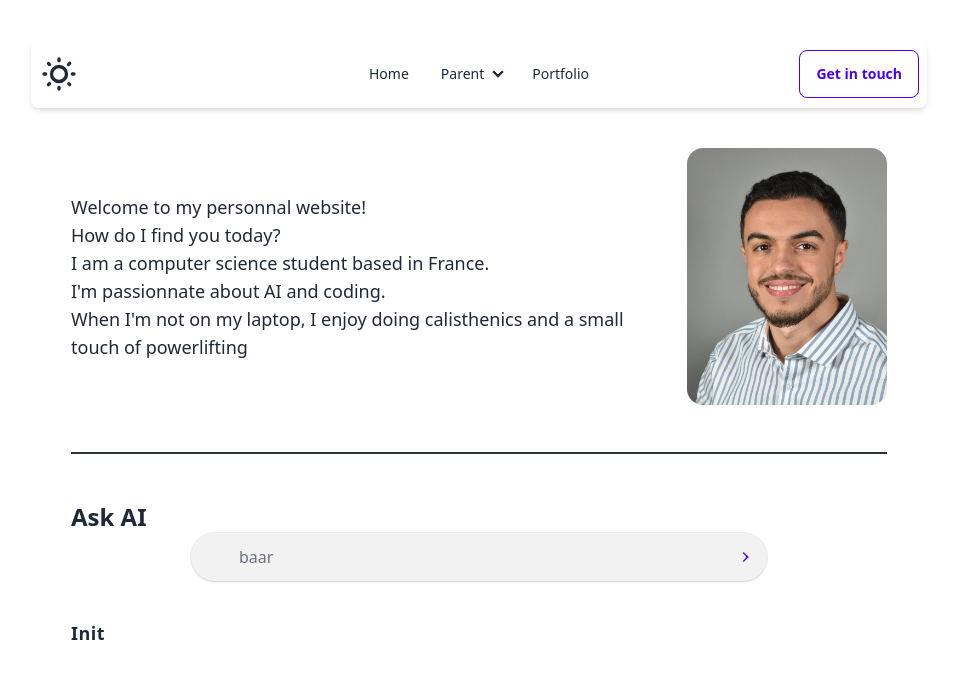
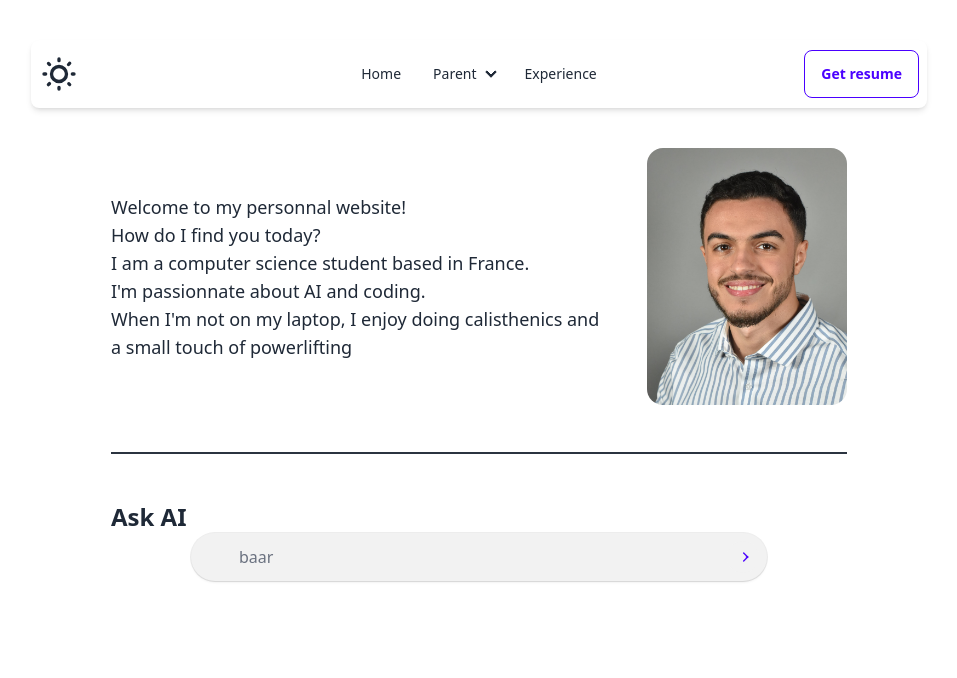
Before and after one commit to AmineSak/Personnal-website, a Next.js app: page / in a window 1280 px wide. Shown: the top 678 px of the page, without its empty margins (161-1118 px from the left). Built offline with nearby package versions, Linux system fonts and the light colour scheme.

Commit message:
resume download

```diff
--- a/app/page.tsx
+++ b/app/page.tsx
@@ -1,16 +1,17 @@
 "use client";
+
 import Image from "next/image";
 import avatar from "@/public/assets/images/1.jpg";
 import { PlaceholdersAndVanishInput } from "@/components/ui/placeholders-and-vanish-input";
 import { useState } from "react";
 import { TextGenerateEffect } from "@/components/ui/text-generate-effect";
 import PromptTemplate from "@/components/prompt-template";
+
 export default function Home() {
   const [isLoading, setIsLoading] = useState(false);
   const [userInput, setUserInput] = useState("");
-  const [response, setResponse] = useState("Init");
+  const [response, setResponse] = useState("");
   const [key, setKey] = useState(0);
-  const [showResponse, setShowResponse] = useState(false);
 
   const handleChange = (e: any) => {
     e.preventDefault();
@@ -33,7 +34,6 @@ export default function Home() {
       setResponse("Sorry, something went wrong. Please try again.");
     } finally {
       setIsLoading(false);
-      setShowResponse(true);
     }
   };
 
@@ -41,6 +41,10 @@ export default function Home() {
     <main
       className="flex-col justify-center
      content-center mx-auto overflow-hidden px-5 sm:px-10 w-full"
+    >
+      <div
+        id="home"
+        className="flex-col justify-center content-center mx-auto overflow-hidden px-5 sm:px-10 w-full"
       >
         <div className="flex justify-between border-opacity-50 gap-[40px] items-center mt-10">
           <p className="text-lg text-left ">
@@ -69,7 +73,12 @@ export default function Home() {
         {isLoading && (
           <span className="loading text-[oklch(var(--p))] loading-dots loading-md"></span>
         )}
-      <TextGenerateEffect key={key} words={response} className="mt-10 w-full" />
+        <TextGenerateEffect
+          key={key}
+          words={response}
+          className="mt-10 w-full"
+        />
+      </div>
     </main>
   );
 }
--- a/components/Navbar.tsx
+++ b/components/Navbar.tsx
@@ -1,5 +1,6 @@
 "use client";
 import ThemeToggle from "./ui/theme-toggle";
+import Link from "next/link";
 
 type Props = {};
 
@@ -52,7 +53,7 @@ const Navbar = (props: Props) => {
       <div className="navbar-center hidden lg:flex">
         <ul className="menu menu-horizontal px-1">
           <li>
-            <a>Home</a>
+            <Link href="#home">Home</Link>
           </li>
           <li>
             <details>
@@ -68,12 +69,14 @@ const Navbar = (props: Props) => {
             </details>
           </li>
           <li>
-            <a>Portfolio</a>
+            <Link href="#experience">Experience</Link>
           </li>
         </ul>
       </div>
       <div className="navbar-end">
-        <button className="btn btn-primary btn-outline">Get in touch</button>
+        <a download="Amine_Sakouhi_resume.pdf" href="/resume.pdf">
+          <button className="btn btn-primary btn-outline">Get resume</button>
+        </a>
       </div>
     </div>
   );
```
Also changed, not shown: 1 other file (tests, documents, lock files or other folders). Lines whose indentation alone changed are shown as unchanged.
